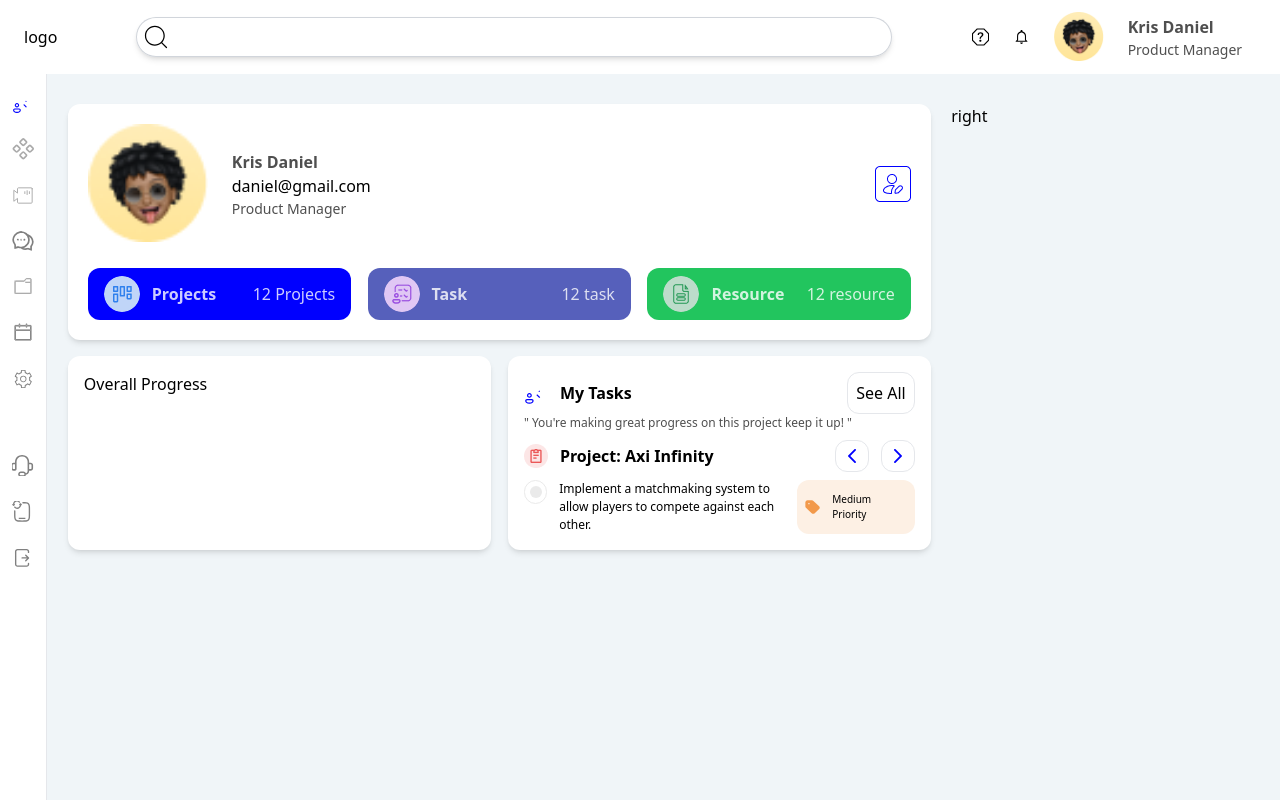
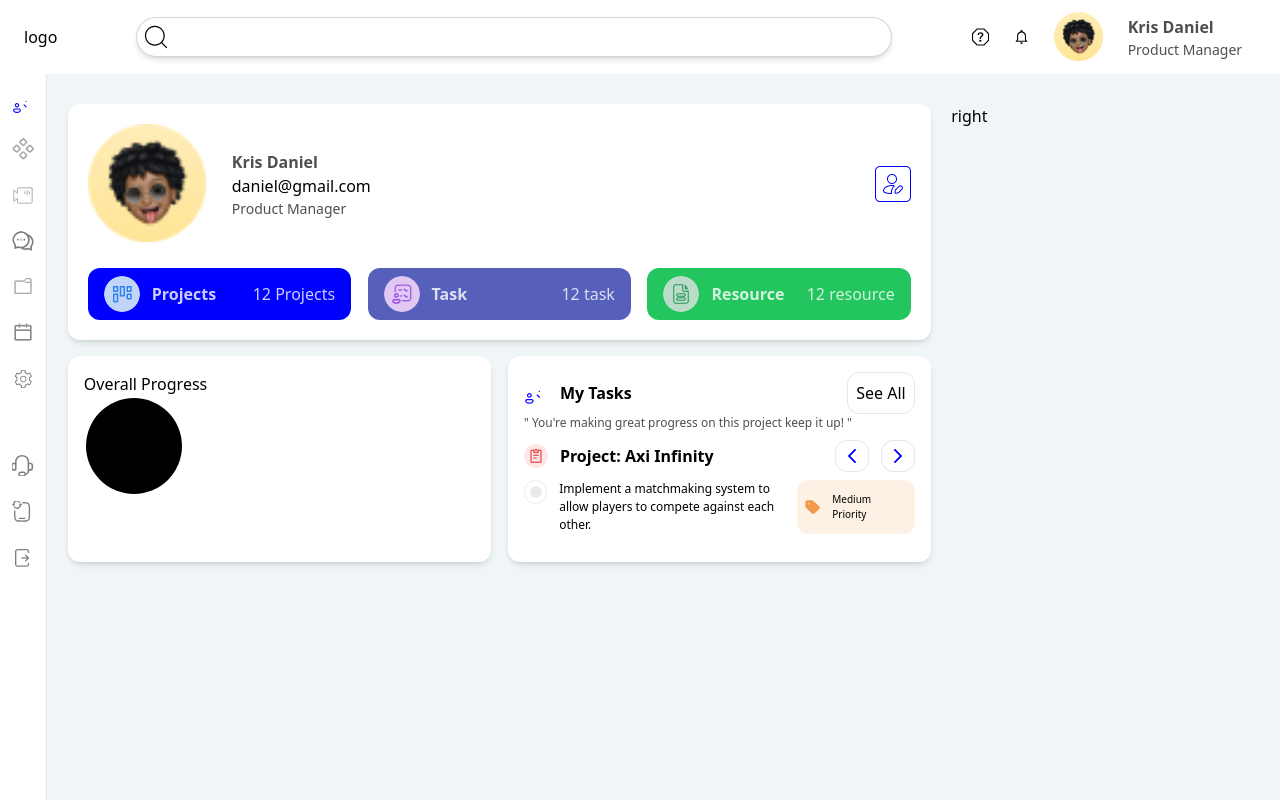
Before and after one commit to TeamLyf/Teamlyf-Frontend, a Next.js app: page /task in a window 1280 px wide. Built offline with nearby package versions, Linux system fonts and the light colour scheme.

Commit message:
starting progressbar

```diff
--- a/app/(root)/task/page.js
+++ b/app/(root)/task/page.js
@@ -47,6 +47,11 @@ export default function Page() {
         <section className="flex justify-between mt-4">
           <div className="w-[49%] bg-white shadow-md rounded-xl p-4">
             <h4>Overall Progress</h4>
+            <div>
+              <svg>
+                <circle cx="50" cy="50" r="48"></circle>
+              </svg>
+            </div>
           </div>
           <div className="w-[49%] bg-white shadow-md rounded-xl p-4">
             <div className="flex justify-between">
```
